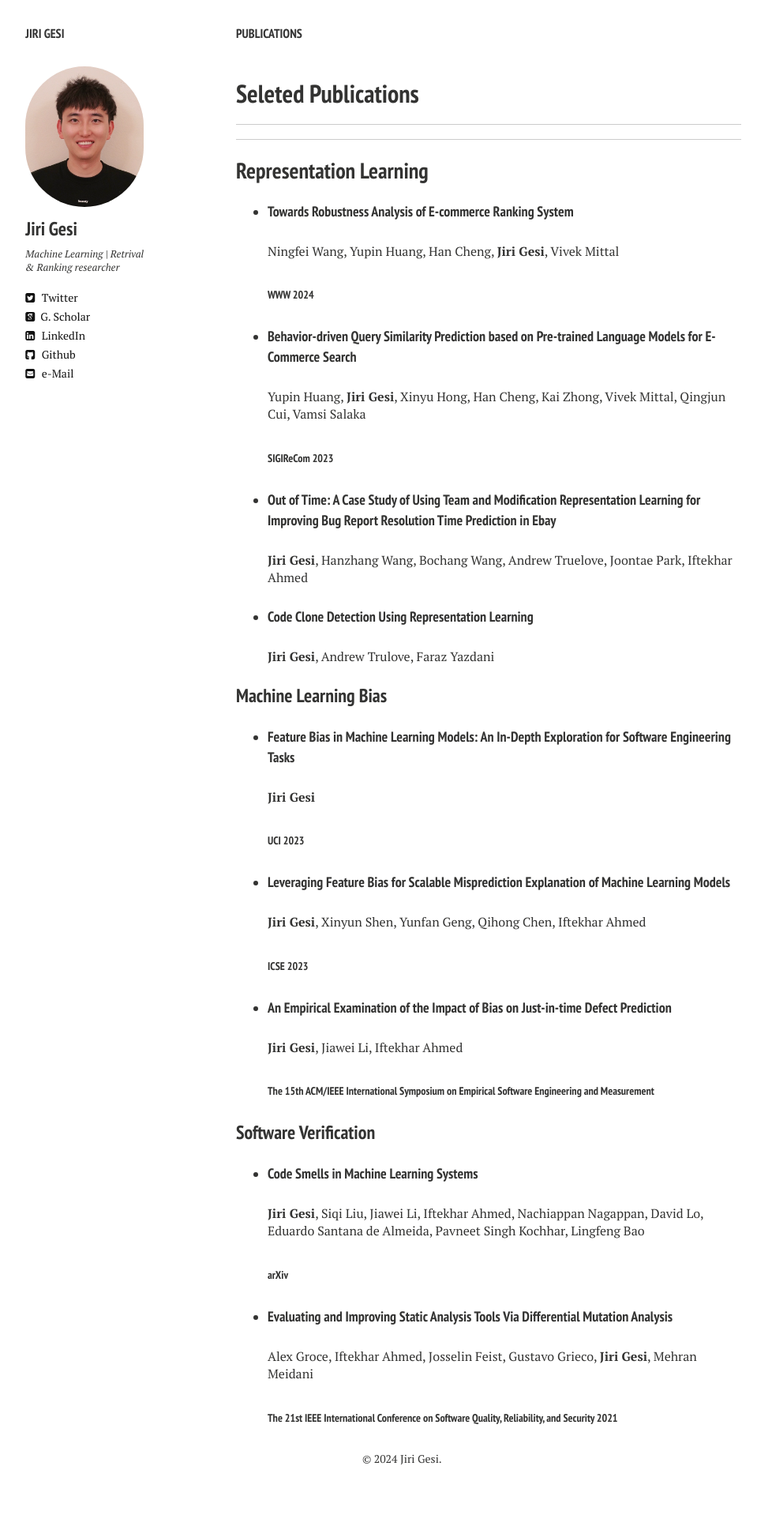
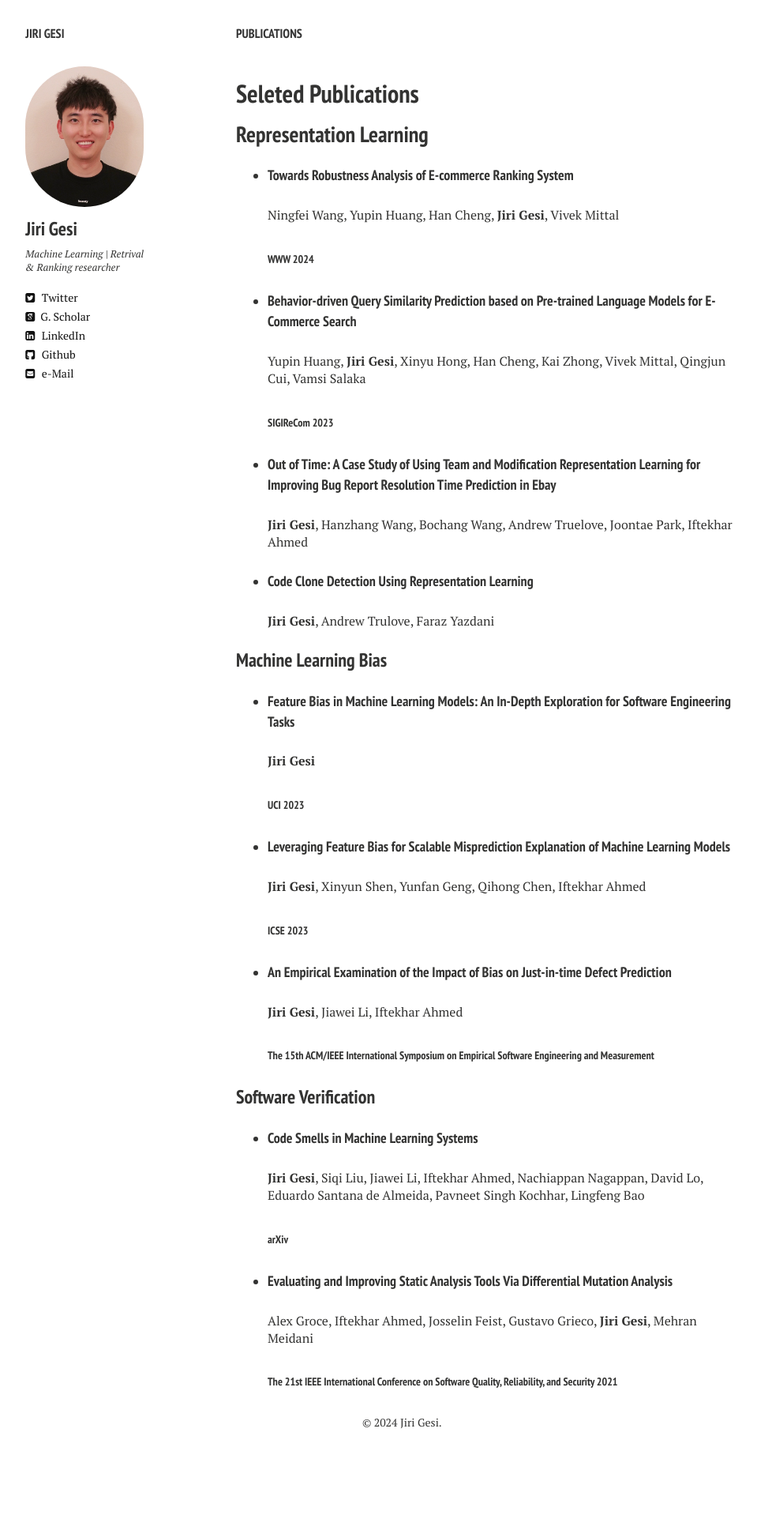
Before and after one commit to Jirigesi/Jirigesi.github.io, a Jekyll site: the page built from publications.md, in a window 1280 px wide. Shown: the whole page at 79% size, without its empty margins (21-980 px from the left). Built offline with Jekyll 4.4.1, drawn with Linux system fonts in a browser that asks for light colours; nearby versions of some CDN libraries; after the commit the page ends 1891 px from its top, so only the background shows below that.

```diff
--- a/publications.md
+++ b/publications.md
@@ -6,8 +6,6 @@ tags: [publications]
 modified: 05-29-2024
 comments: false
 ---
-________
-_______
 
 
 ## Representation Learning
```
